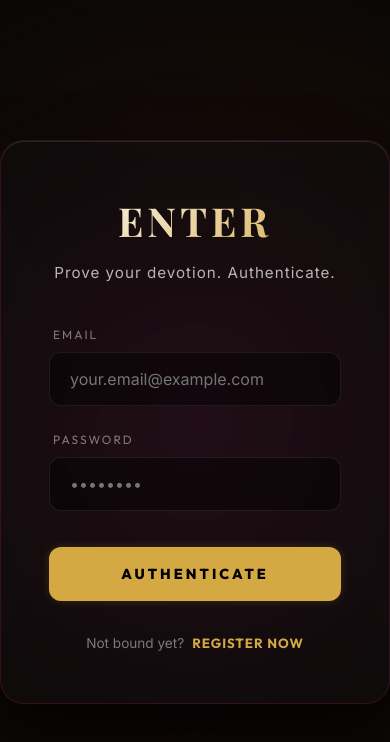
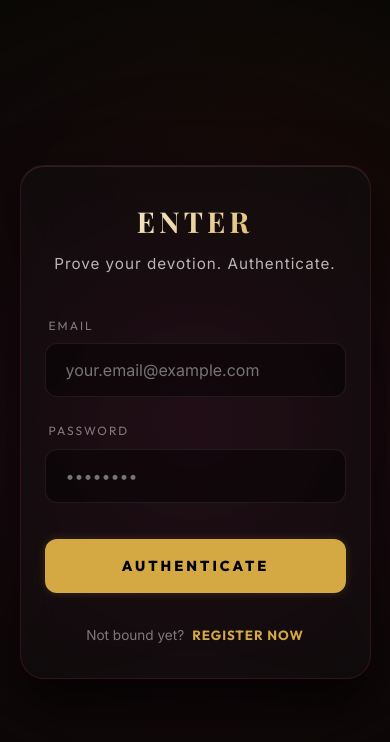
Before and after one commit to sags9274-code/Angel, a React (Vite) app: page /login in a window 390 px wide. Shown: the top 742 px of the page. Built offline with nearby package versions, Linux system fonts and the light colour scheme; no server answers; a web font is replaced by a local one.

Commit message:
Fix mobile responsiveness

```diff
--- a/src/components/Login.css
+++ b/src/components/Login.css
@@ -211,3 +211,15 @@
   color: var(--color-gold-hover);
   text-decoration: underline;
 }
+
+/* Mobile adjustments */
+@media (max-width: 768px) {
+  .login-container {
+    padding: 32px 24px;
+    width: 90%;
+    max-width: 100%;
+  }
+  .login-title {
+    font-size: 1.8rem;
+  }
+}
--- a/src/components/Profile.css
+++ b/src/components/Profile.css
@@ -270,3 +270,23 @@
 .rarity--legendary .profile-badge-name {
   color: var(--color-gold);
 }
+
+/* Responsive Profile */
+@media (max-width: 768px) {
+  .profile-card {
+    flex-direction: column;
+    text-align: center;
+    gap: var(--space-lg);
+  }
+  .profile-username-display {
+    justify-content: center;
+  }
+  .profile-username-form {
+    flex-direction: column;
+  }
+  .profile-stats {
+    justify-content: center;
+    flex-wrap: wrap;
+    gap: var(--space-lg);
+  }
+}
--- a/src/responsive.css
+++ b/src/responsive.css
@@ -45,10 +45,7 @@
     columns: 2;
   }
 
-  /* Profile Card */
-  .profile-card {
-    width: 300px;
-  }
+  /* Profile Card removed hardcoded width */
 }
 
 /* ----- MOBILE DEVICES (< 768px) ----- */
@@ -156,10 +153,7 @@
     align-items: center;
   }
 
-  /* Profile Card */
-  .profile-card {
-    width: 260px;
-  }
+  /* Profile Card Name */
   .profile-card__name {
     font-size: 1.2rem;
   }
```
